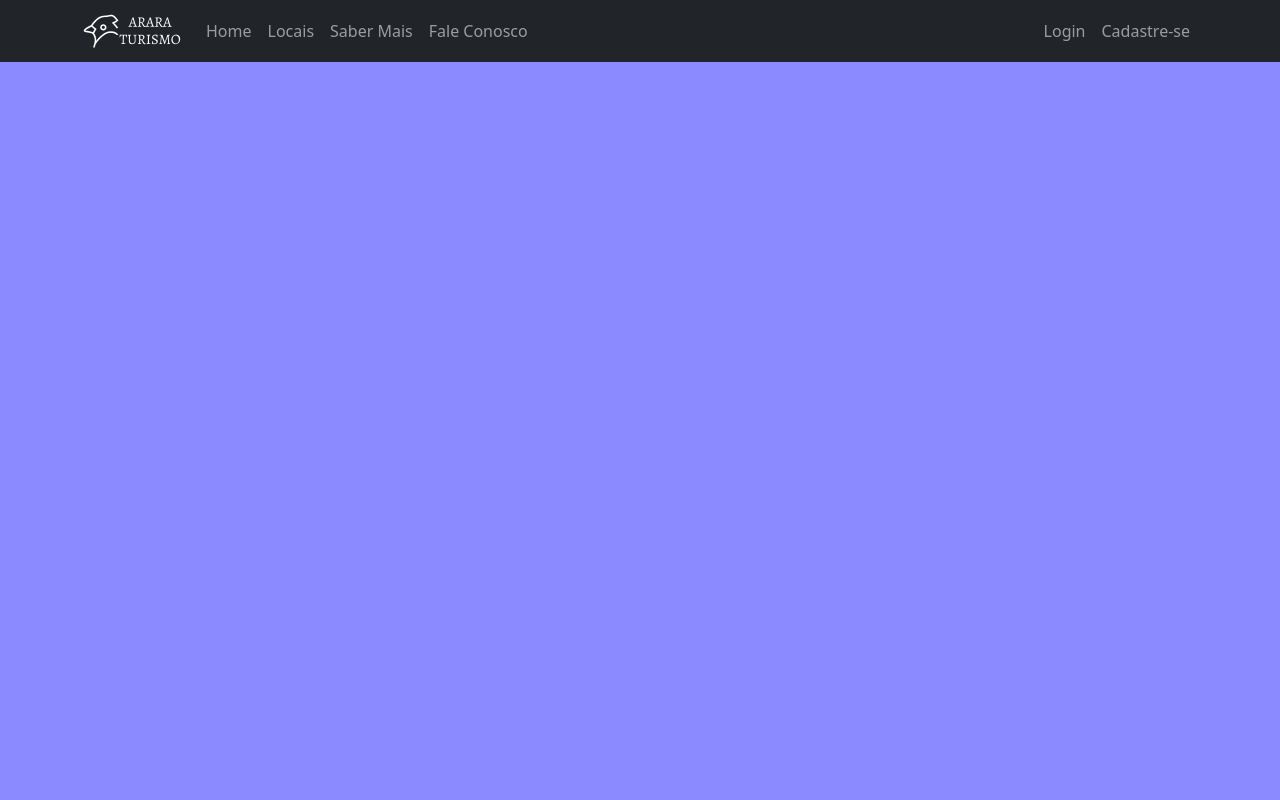
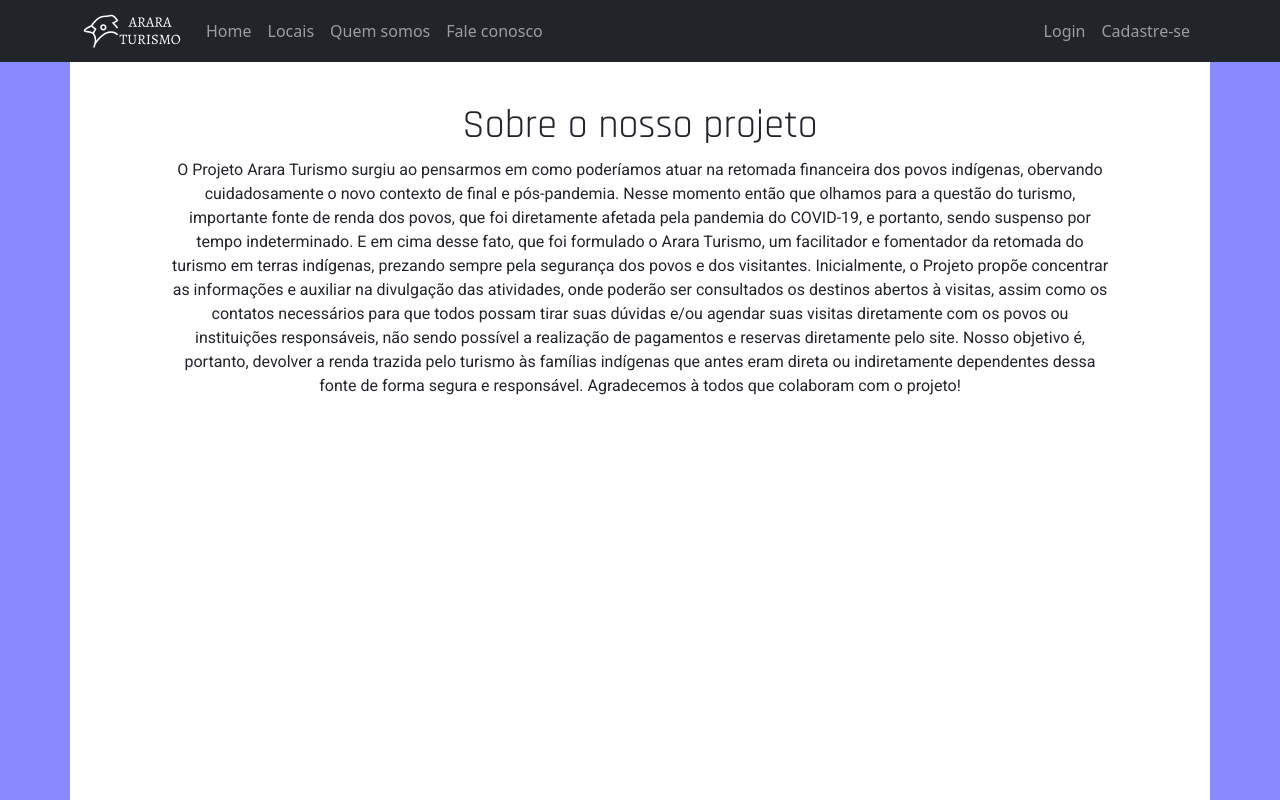
Before and after one commit to paulodalves/arara-turismo-front, a React (Create React App) app: page /quemsomos in a window 1280 px wide. Shown: the top 800 px of the page. Built offline with nearby package versions, Linux system fonts and the light colour scheme.

Commit message:
atualização modal e quem somos

```diff
--- a/src/App.css
+++ b/src/App.css
@@ -133,7 +133,7 @@ p, strong, span {
   background: rgba(0, 0, 255, 0);
 }
 
-.button-sabermais > a {
+.button-sabermais  {
   text-decoration: none;
   font-size: 25px;
   color: white;
@@ -141,11 +141,9 @@ p, strong, span {
 
 .button-sabermais:hover {
   background-color: rgb(255, 255, 255);
+  color: black;
 }
 
-.button-sabermais > a:hover {
-  color: black;
-}
 /*fim home*/
 
 /* Mapa style */
--- a/src/App.js
+++ b/src/App.js
@@ -16,6 +16,7 @@ import SaibaMais from "./components/SaibaMais";
 import FaleConosco from "./components/FaleConosco";
 
 const App = () => {
+
   const [currentUser, setCurrentUser] = useState(undefined);
   useEffect(() => {
     const user = AuthService.getCurrentUser();
@@ -46,8 +47,8 @@ const App = () => {
               <Nav.Link href="/home">Home</Nav.Link>
               {currentUser && <Nav.Link href="/profile">Perfil</Nav.Link>}
               <Nav.Link href="/mapa">Locais</Nav.Link>
-              <Nav.Link href="/sabermais">Saber Mais</Nav.Link>
-              <Nav.Link href="/faleconosco">Fale Conosco</Nav.Link>
+              <Nav.Link href="/quemsomos">Quem somos</Nav.Link>
+              <Nav.Link href="/faleconosco">Fale conosco</Nav.Link>
             </Nav>
             {currentUser ? (
               <Nav>
@@ -77,8 +78,9 @@ const App = () => {
           path={"/detalhes/:id/comentarios"}
           element={<Detalhes />}
         />
-        <Route exact path={"/sabermais"} element={<SaibaMais />} />
+        <Route exact path={"/quemsomos"} element={<SaibaMais />} />
         <Route exact path={"/faleconosco"} element={<FaleConosco />} />
+
       </Routes>
     </div>
   );
--- a/src/components/ControlledCarousel.js
+++ b/src/components/ControlledCarousel.js
@@ -1,23 +1,91 @@
+import React, { useState } from "react"
+import Carousel from "react-bootstrap/Carousel"
 
-import React, { useState } from "react";
-import Carousel from 'react-bootstrap/Carousel'
-
-import "../App.css";
+import "../App.css"
 
 import Arara from "../images/parrot-g6e7441b3c_640.jpg"
 import Aldeia from "../images/aldeia.jpg"
 import Papagaio from "../images/macaw-gaf289b378_640.jpg"
-import { Link } from "react-router-dom";
+
+import Modal from "react-bootstrap/Modal"
+
+const ButtonModal = () => {
+  const [lgShow, setLgShow] = useState(false)
+
+  return (
+    <>
+      <Modal
+        size="lg"
+        show={lgShow}
+        onHide={() => setLgShow(false)}
+        aria-labelledby="example-modal-sizes-title-lg"
+        centered
+      >
+        <Modal.Header closeButton>
+
+        </Modal.Header>
+        <Modal.Body>
+          <h3 style={{ textAlign: "center" }}>O turismo de base comunitária</h3>
+          <article>
+            <p style={{textAlign:"center"}}>
+              Turismo de Base Comunitária é um modelo de gestão da visitação
+              protagonizado pela comunidade, gerando benefícios coletivos,
+              promovendo a vivência intercultural, a qualidade de vida, a
+              valorização da história e da cultura dessas populações, bem como a
+              utilização sustentável para fins recreativos e educativos, dos
+              recursos da Unidade de Conservação.
+            </p>
+            <p>
+              <a href="https://www.icmbio.gov.br/portal/images/stories/comunicacao/publicacoes/turismo_de_base_comunitaria_em_uc_2017.pdf">
+                Fonte
+              </a>
+            </p>
+          </article>
+          <h3 style={{ textAlign: "center" }}>
+            Como o turismo pode ajudar a preservar a cultura indígena
+            incentivando a preservação das tradições
+          </h3>
+          <article>
+            <p style={{textAlign:"center"}}>
+              Conhecer os povos indígenas é a melhor forma de encontrar nossas
+              raízes. Toda brasileiro, por mais distante que seja, possui
+              descendência indígena. Pensando nisso, preservar essa cultura e
+              manter essa identidade é um dever de todo brasileiro. Mas,
+              considerando a realidade atual, são inúmeros os desafios
+              enfrentados por esses povos para conservar essas tradições que
+              perduram a centenas de anos.
+            </p>
+            <p>
+              <a href="https://roteirosecotrilhas.com.br/2019/06/25/o-turismo-de-base-comunitaria-nas-comunidades-indigenas/">
+                Fonte
+              </a>
+            </p>
+          </article>
+        </Modal.Body>
+      </Modal>
+      <button
+        className="button-sabermais"
+        onClick={() => setLgShow(true)}
+      >
+        Saber mais
+      </button>
+    </>
+  )
+}
 
 const ControlledCarousel = () => {
-  const [index, setIndex] = useState(0);
+  const [index, setIndex] = useState(0)
 
   const handleSelect = (selectedIndex, e) => {
-    setIndex(selectedIndex);
-  };
+    setIndex(selectedIndex)
+  }
 
   return (
-    <Carousel className="tamanho-carousel" activeIndex={index} onSelect={handleSelect}>
+    <Carousel
+      className="tamanho-carousel"
+      activeIndex={index}
+      onSelect={handleSelect}
+    >
       <Carousel.Item>
         <img
           className="d-block w-100 img-tamanho"
@@ -25,7 +93,7 @@ const ControlledCarousel = () => {
           alt="First slide"
         />
         <Carousel.Caption>
-        <button className="button-sabermais"><Link to={"/sabermais"}>Saber mais</Link></button>
+          <ButtonModal />
           <p>Aventure-se na natureza.</p>
         </Carousel.Caption>
       </Carousel.Item>
@@ -37,7 +105,7 @@ const ControlledCarousel = () => {
         />
 
         <Carousel.Caption>
-        <button className="button-sabermais"><Link to={"/sabermais"}>Saber mais</Link></button>
+          <ButtonModal />
           <p>Conheça animais de diversas espécies.</p>
         </Carousel.Caption>
       </Carousel.Item>
@@ -49,14 +117,12 @@ const ControlledCarousel = () => {
         />
 
         <Carousel.Caption>
-        <button className="button-sabermais"><Link to={"/sabermais"}>Saber mais</Link></button>
-          <p>
-            Conheça a cultura dos povos indígenas.
-          </p>
+          <ButtonModal />
+          <p>Conheça a cultura dos povos indígenas.</p>
         </Carousel.Caption>
       </Carousel.Item>
     </Carousel>
-  );
-};
+  )
+}
 
-export default ControlledCarousel;
+export default ControlledCarousel
--- a/src/components/SaibaMais.js
+++ b/src/components/SaibaMais.js
@@ -1,31 +1,37 @@
-import React, { useEffect } from "react";
-import { Container } from "react-bootstrap";
-import Rodape from "./Rodape";
+import React, { useEffect } from "react"
+import { Container } from "react-bootstrap"
+import Rodape from "./Rodape"
 
 const SaibaMais = () => {
   useEffect(() => {
-        document.title = "Saiba mais | Arara Turismo"
-      },[])
-    return(
+    document.title = "Quem somos nos | Arara Turismo"
+  }, [])
+  return (
     <div>
       <Container className="container-padd" fluid="md">
-            <h1 style={{textAlign: "center"}}>O turismo de base comunitária</h1>
+        <h1 style={{ textAlign: "center" }}>Sobre o nosso projeto</h1>
         <article>
-                <p>
-                Turismo de Base Comunitária é um modelo de gestão da visitação protagonizado
-pela comunidade, gerando benefícios coletivos, promovendo a vivência intercultural,
-a qualidade de vida, a valorização da história e da cultura dessas populações, bem
-como a utilização sustentável para fins recreativos e educativos, dos recursos da
-Unidade de Conservação.
+          <p style={{paddingLeft:"8%", paddingRight:"8%", textAlign:"center"}}>
+            O Projeto Arara Turismo surgiu ao pensarmos em como poderíamos atuar
+            na retomada financeira dos povos indígenas, obervando cuidadosamente
+            o novo contexto de final e pós-pandemia. Nesse momento então que
+            olhamos para a questão do turismo, importante fonte de renda dos
+            povos, que foi diretamente afetada pela pandemia do COVID-19, e
+            portanto, sendo suspenso por tempo indeterminado. E em cima desse
+            fato, que foi formulado o Arara Turismo, um facilitador e fomentador
+            da retomada do turismo em terras indígenas, prezando sempre pela
+            segurança dos povos e dos visitantes. Inicialmente, o Projeto propõe
+            concentrar as informações e auxiliar na divulgação das atividades,
+            onde poderão ser consultados os destinos abertos à visitas, assim
+            como os contatos necessários para que todos possam tirar suas
+            dúvidas e/ou agendar suas visitas diretamente com os povos ou
+            instituições responsáveis, não sendo possível a realização de
+            pagamentos e reservas diretamente pelo site. Nosso objetivo é,
+            portanto, devolver a renda trazida pelo turismo às famílias
+            indígenas que antes eram direta ou indiretamente dependentes dessa
+            fonte de forma segura e responsável. Agradecemos à todos que
+            colaboram com o projeto!
           </p>
-                <p><a href="https://www.icmbio.gov.br/portal/images/stories/comunicacao/publicacoes/turismo_de_base_comunitaria_em_uc_2017.pdf">Fonte</a></p>
-            </article>
-            <h3 style={{textAlign: "center"}}>Como o turismo pode ajudar a preservar a cultura indígena incentivando a preservação das tradições</h3>
-            <article>
-                <p>
-                Conhecer os povos indígenas é a melhor forma de encontrar nossas raízes. Toda brasileiro, por mais distante que seja, possui descendência indígena. Pensando nisso, preservar essa cultura e manter essa identidade é um dever de todo brasileiro. Mas, considerando a realidade atual, são inúmeros os desafios enfrentados por esses povos para conservar essas tradições que perduram a centenas de anos.
-                </p>
-                <p><a href="https://roteirosecotrilhas.com.br/2019/06/25/o-turismo-de-base-comunitaria-nas-comunidades-indigenas/">Fonte</a></p>
         </article>
       </Container>
       <Rodape />
@@ -33,4 +39,4 @@ Unidade de Conservação.
   )
 }
 
-export default SaibaMais;
+export default SaibaMais
```
Also changed, not shown: 1 other file (tests, documents, lock files or other folders). Lines whose indentation alone changed are shown as unchanged.
